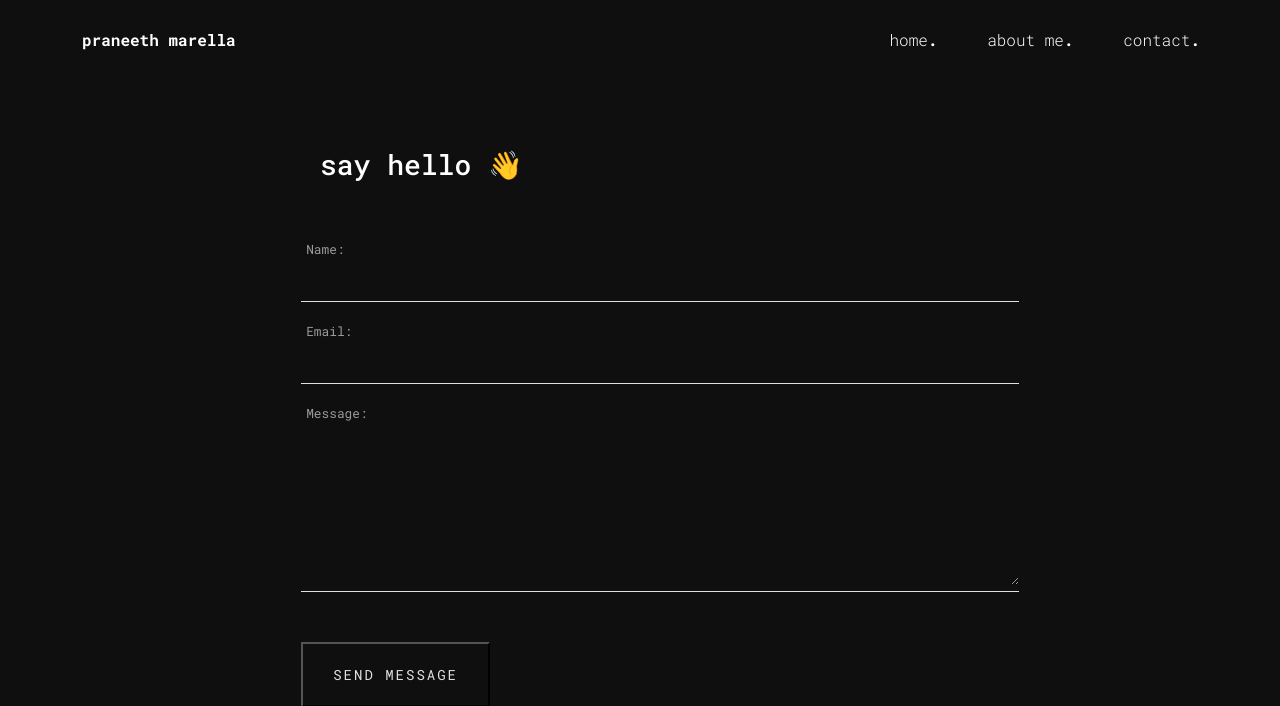
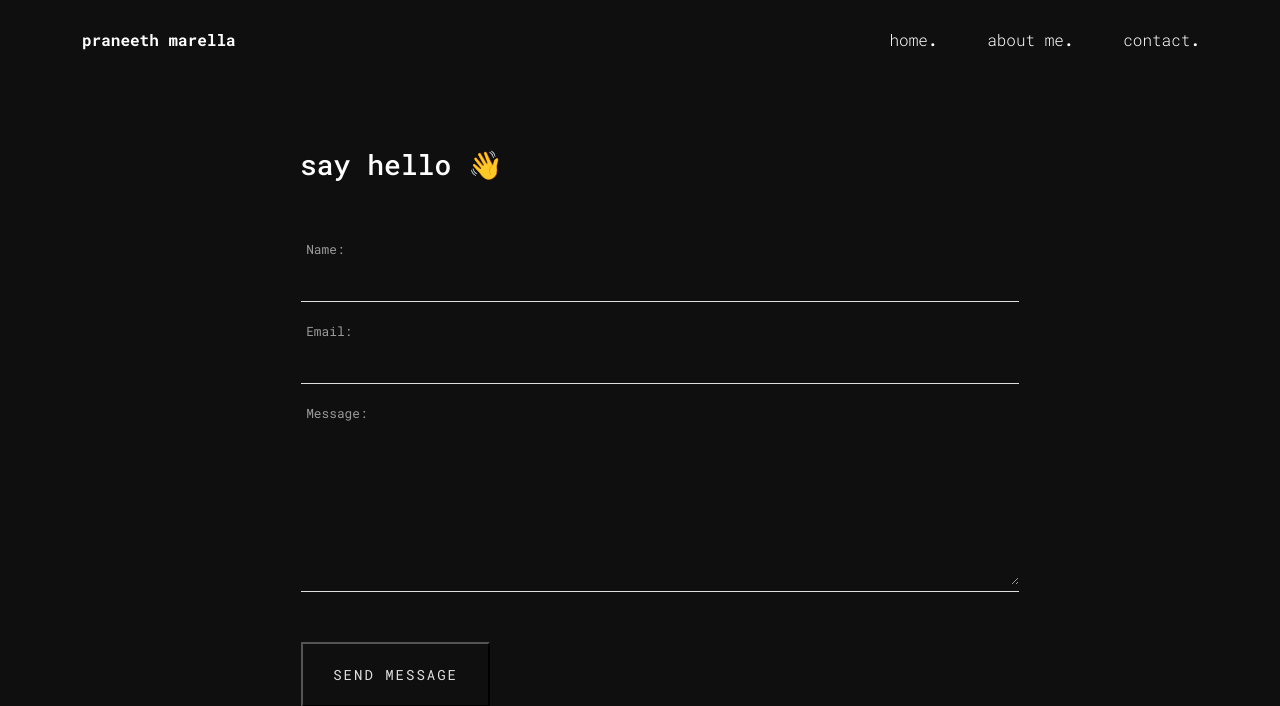
Before and after one commit to pmarella2/praneeth-marella, a PHP site: page /contact.html in a window 1280 px wide. Shown: the top 706 px of the page. Run offline with PHP 8.4, Linux system fonts and the light colour scheme.

Commit message:
Update style.css

```diff
--- a/css/style.css
+++ b/css/style.css
@@ -504,5 +504,5 @@ textarea:focus {
 
 .center-div2 {
       margin: 0 auto;
-      width: 640px;
+      width: 680px;
 }
```
